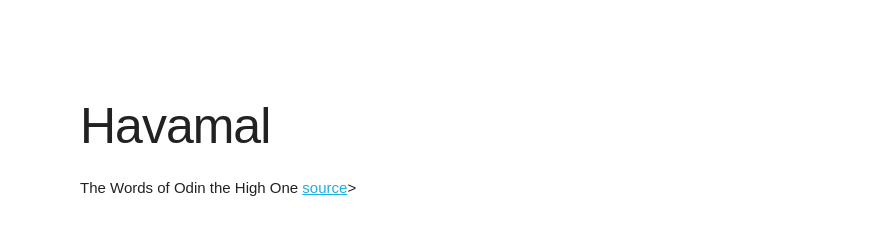
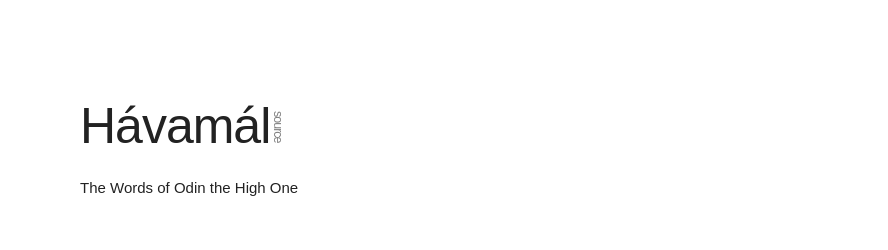
Before and after one commit to iarobinson/havamal, a plain HTML site: page index.html in a window 1280 px wide. Shown: the top 250 px of the page, without its empty margins (128-1016 px from the left). Drawn offline with Linux system fonts and the light colour scheme.

Commit message:
Fix source link

```diff
--- a/index.html
+++ b/index.html
@@ -28,8 +28,10 @@
   <div class="container">
     <div class="row">
       <div class="oh-the-top">
-        <h1>Havamal</h1>
-        <p>The Words of Odin the High One <a href="https://www.pitt.edu/~dash/havamal.html" target="_blank" style="font-color: grey"> source</a>></p>
+        <div>
+          <h1>Hávamál<a href="https://www.pitt.edu/~dash/havamal.html" target="_blank" style="color: grey; font-size: 1.25rem; text-decoration: none; writing-mode: vertical-rl;">source</a></h1>
+        </div>
+        <p>The Words of Odin the High One</p>
       </div>
     </div>
     <div id="havamal-here"></div>
```
